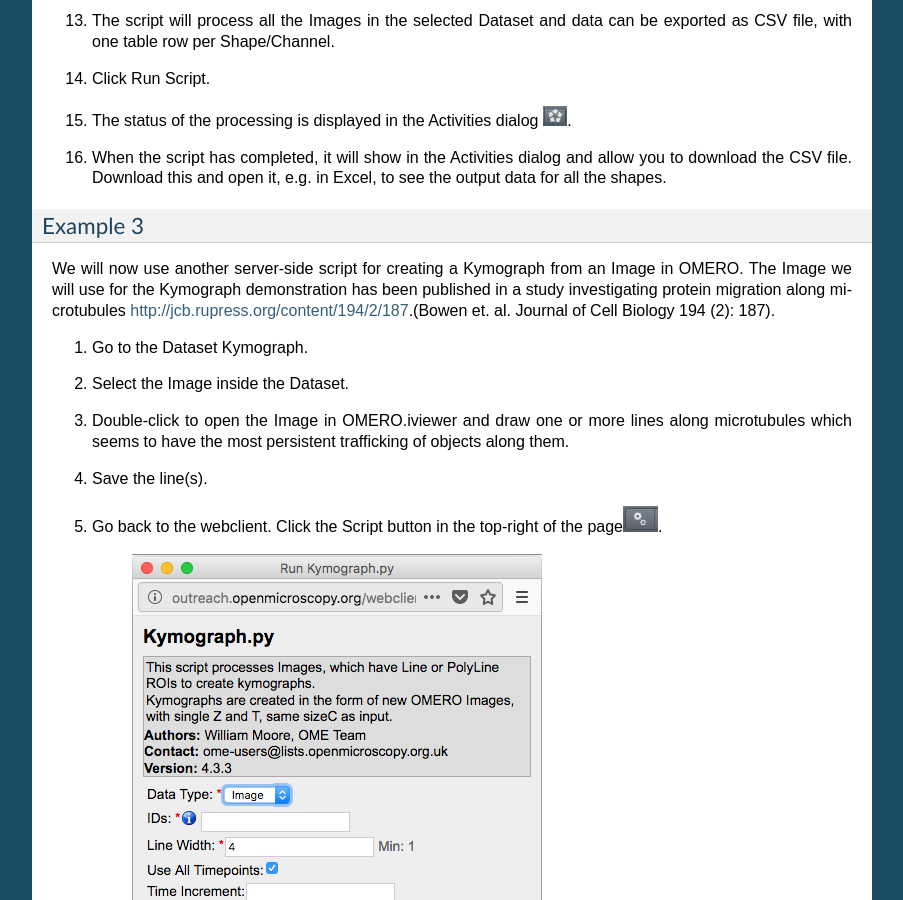
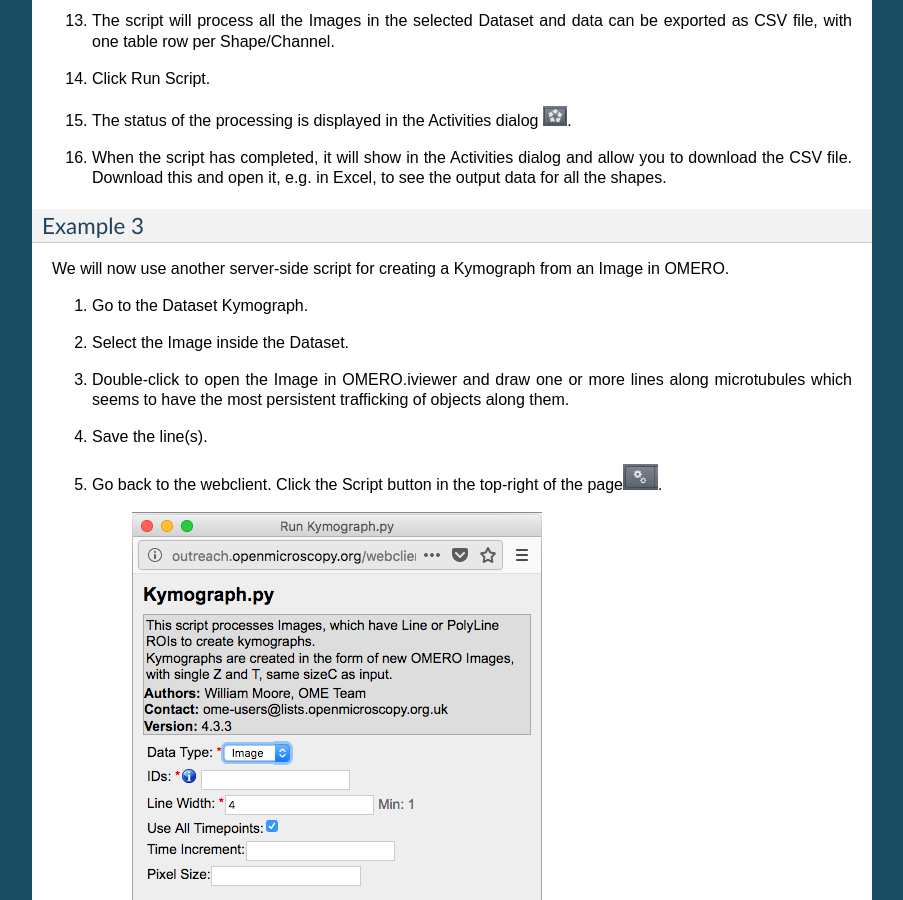
Before and after one commit to ome/omero-guide-scripts, a Sphinx documentation site: the page built from docs/execute_scripts.rst, in a window 1280 px wide and 900 px high, scrolled down 3364 px. Shown: the whole window, without its empty margins (198-1101 px from the left). Built offline with Sphinx 7.4.7, drawn with Linux system fonts in a browser that asks for light colours; some of the changed text lies outside the part shown.

Commit message:
exclude jcb link

```diff
--- a/docs/conf.py
+++ b/docs/conf.py
@@ -334,3 +334,5 @@ epub_exclude_files = ['search.html']
 
 # If false, no index is generated.
 #epub_use_index = True
+
+linkcheck_ignore = ['http://jcb.rupress.org/content/194/2/187']
--- a/docs/execute_scripts.rst
+++ b/docs/execute_scripts.rst
@@ -95,8 +95,7 @@ Example 2
 Example 3
 ~~~~~~~~~
 
-We will now use another server-side script for creating a Kymograph from an Image in OMERO. The Image we will use for the Kymograph demonstration has been published in a study investigating protein migration along microtubules \ http://jcb.rupress.org/content/194/2/187\ .(Bowen et. al.
-Journal of Cell Biology 194 (2): 187).
+We will now use another server-side script for creating a Kymograph from an Image in OMERO.
 
 #. Go to the Dataset Kymograph.
 
```
Also changed, not shown: other parts of docs/execute_scripts.rst (+1 -1 lines).
